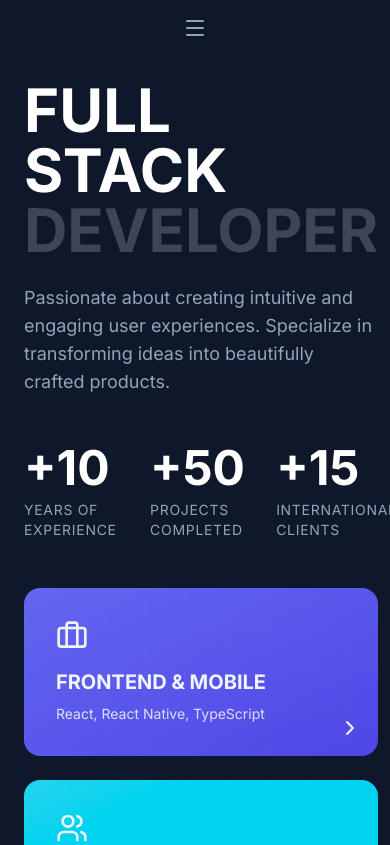
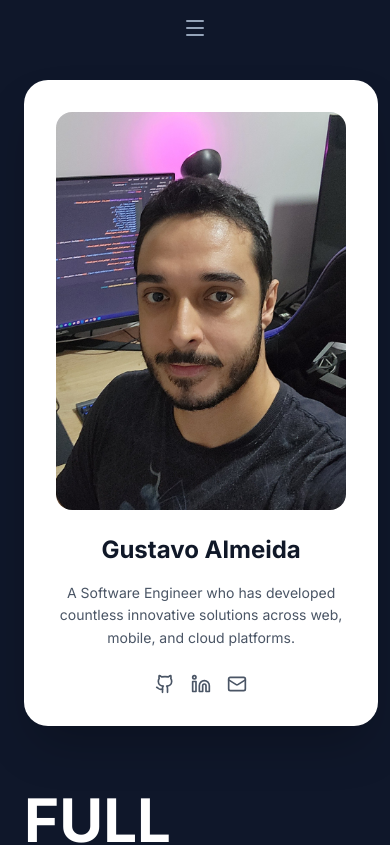
Before and after one commit to gustavoggs95/portfolio, a React (Vite) app: page / in a window 390 px wide. Shown: the top 845 px of the page. Built offline with nearby package versions, Linux system fonts and the light colour scheme.

Commit message:
Fix hero section layout - card left, content right

```diff
--- a/src/components/Hero.tsx
+++ b/src/components/Hero.tsx
@@ -10,7 +10,7 @@
       <div className="container mx-auto px-6 relative z-10">
         <div className="grid lg:grid-cols-[400px,1fr] gap-16 items-start max-w-7xl mx-auto">
           {/* Profile Card - Left Side */}
-          <div className="flex justify-center lg:justify-start order-2 lg:order-1">
+          <div className="flex justify-center lg:justify-start">
             <div className="relative">
               {/* Decorative dotted line */}
               <div className="absolute top-[280px] left-[50%] w-0.5 h-24 border-l-2 border-dashed border-primary/40 -translate-x-1/2 hidden lg:block"></div>
@@ -73,7 +73,7 @@
           </div>
 
           {/* Content - Right Side */}
-          <div className="order-1 lg:order-2 space-y-12">
+          <div className="space-y-12">
             {/* Title */}
             <div>
               <h1 className="text-6xl md:text-7xl lg:text-8xl font-black uppercase leading-none mb-6">
```
